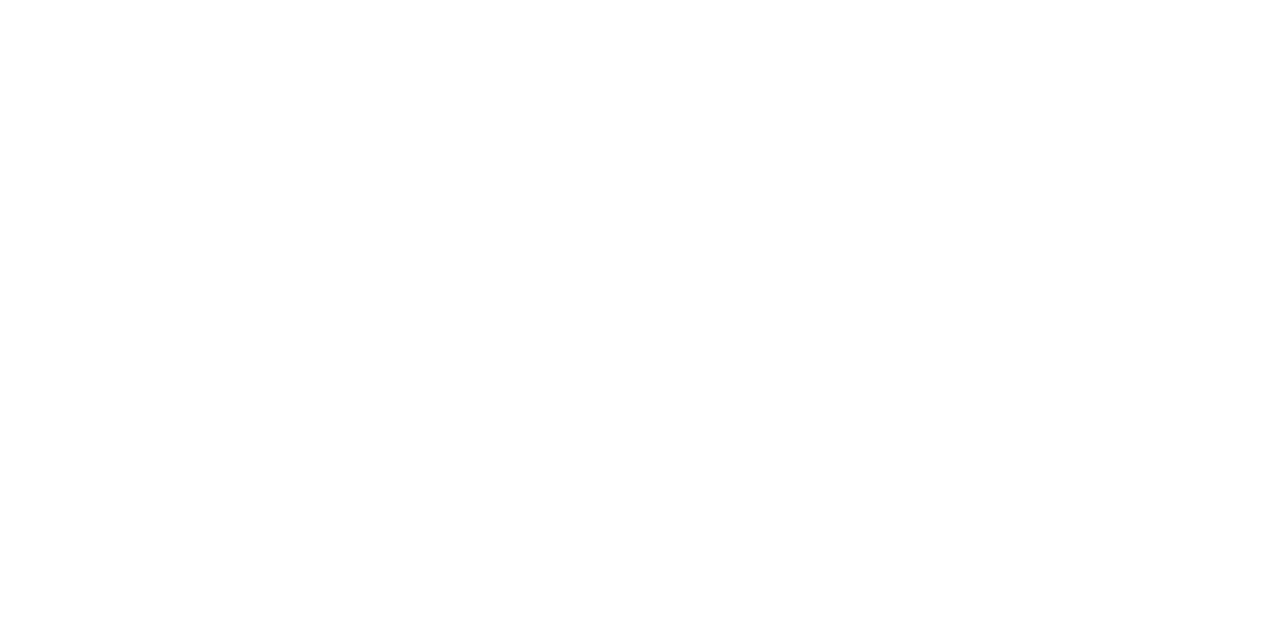
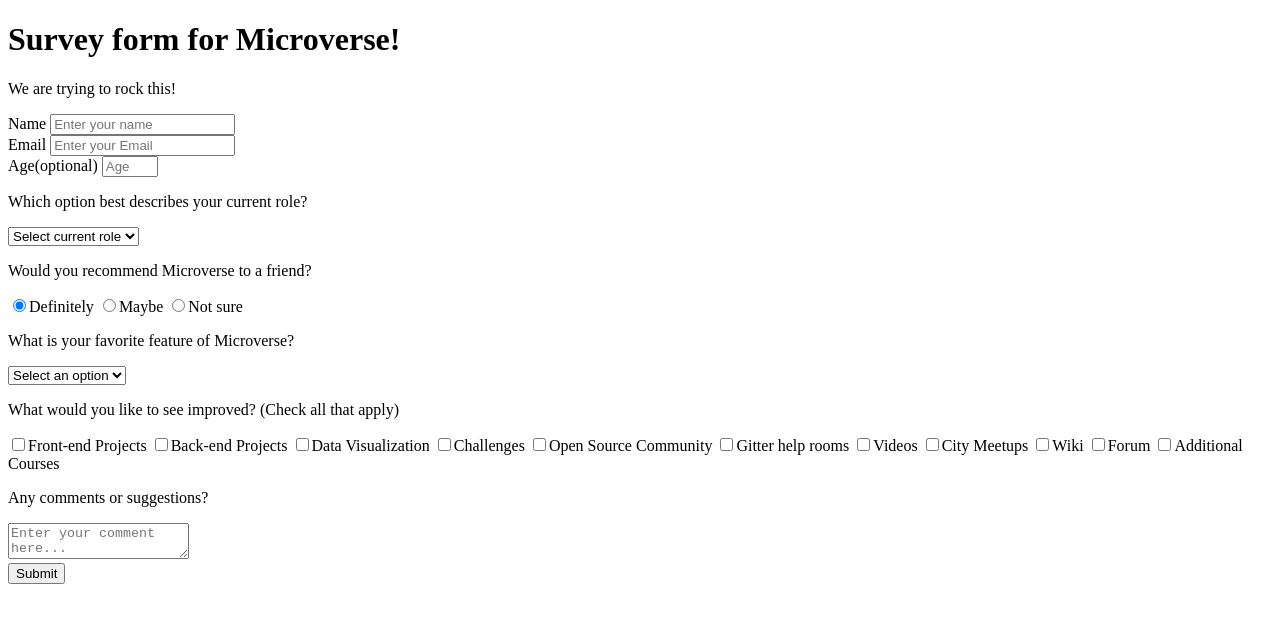
Before and after one commit to comparo-ago/microverseSecChallenge, a plain HTML site: page fcc-test-suite-template-master/index.html in a window 1280 px wide. Drawn offline with Linux system fonts and the light colour scheme.

Commit message:
Changed the HTML

```diff
--- a/fcc-test-suite-template-master/index.html
+++ b/fcc-test-suite-template-master/index.html
@@ -1,26 +1,228 @@
 <!DOCTYPE html>
 <html lang="en">
   <head>
-    <meta charset="UTF-8">
+    <meta charset="UTF-8" />
     <title>Fork Me! FCC: Test Suite Template</title>
-    <link rel="stylesheet" href="css/style.css">
+    <link rel="stylesheet" href="css/style.css" />
   </head>
 
   <body>
+    <div class="container">
+      <h1 id="title">Survey form for Microverse!</h1>
+      <p id="description">We are trying to rock this!</p>
+
+      <form id="survey-form">
+        <div class="form-group">
+          <label id="name-label" for="name">Name</label>
+          <input
+            type="text"
+            name="name"
+            id="name"
+            class="form-control"
+            placeholder="Enter your name"
+            required=""
+          />
+        </div>
+        <div class="form-group">
+          <label id="email-label" for="email">Email</label>
+          <input
+            type="email"
+            name="email"
+            id="email"
+            class="form-control"
+            placeholder="Enter your Email"
+            required=""
+          />
+        </div>
+        <div class="form-group">
+          <label id="number-label" for="number"
+            >Age<span class="clue">(optional)</span></label
+          >
+          <input
+            type="number"
+            name="age"
+            id="number"
+            min="10"
+            max="99"
+            class="form-control"
+            placeholder="Age"
+          />
+        </div>
+        <div class="form-group">
+          <p>Which option best describes your current role?</p>
+          <select id="dropdown" name="role" class="form-control" required="">
+            <option disabled="" selected="" value="">
+              Select current role
+            </option>
+            <option value="student">Student</option>
+            <option value="job">Full Time Job</option>
+            <option value="learner">Full Time Learner</option>
+            <option value="preferNo">Prefer not to say</option>
+            <option value="other">Other</option>
+          </select>
+        </div>
+
+        <div class="form-group">
+          <p>Would you recommend Microverse to a friend?</p>
+          <label>
+            <input
+              name="user-recommend"
+              value="definitely"
+              type="radio"
+              class="input-radio"
+              checked=""
+            />Definitely</label
+          >
+          <label>
+            <input
+              name="user-recommend"
+              value="maybe"
+              type="radio"
+              class="input-radio"
+            />Maybe</label
+          >
+
+          <label
+            ><input
+              name="user-recommend"
+              value="not-sure"
+              type="radio"
+              class="input-radio"
+            />Not sure</label
+          >
+        </div>
+
+        <div class="form-group">
+          <p>What is your favorite feature of Microverse?</p>
+          <select
+            id="most-like"
+            name="mostLike"
+            class="form-control"
+            required=""
+          >
+            <option disabled="" selected="" value="">Select an option</option>
+            <option value="challenges">Challenges</option>
+            <option value="projects">Projects</option>
+            <option value="community">Community</option>
+            <option value="openSource">Open Source</option>
+          </select>
+        </div>
+
+        <div class="form-group">
+          <p>
+            What would you like to see improved?
+            <span class="clue">(Check all that apply)</span>
+          </p>
+
+          <label
+            ><input
+              name="prefer"
+              value="front-end-projects"
+              type="checkbox"
+              class="input-checkbox"
+            />Front-end Projects</label
+          >
+          <label>
+            <input
+              name="prefer"
+              value="back-end-projects"
+              type="checkbox"
+              class="input-checkbox"
+            />Back-end Projects</label
+          >
+          <label
+            ><input
+              name="prefer"
+              value="data-visualization"
+              type="checkbox"
+              class="input-checkbox"
+            />Data Visualization</label
+          >
+          <label
+            ><input
+              name="prefer"
+              value="challenges"
+              type="checkbox"
+              class="input-checkbox"
+            />Challenges</label
+          >
+          <label
+            ><input
+              name="prefer"
+              value="open-source-community"
+              type="checkbox"
+              class="input-checkbox"
+            />Open Source Community</label
+          >
+          <label
+            ><input
+              name="prefer"
+              value="gitter-help-rooms"
+              type="checkbox"
+              class="input-checkbox"
+            />Gitter help rooms</label
+          >
+          <label
+            ><input
+              name="prefer"
+              value="videos"
+              type="checkbox"
+              class="input-checkbox"
+            />Videos</label
+          >
+          <label
+            ><input
+              name="prefer"
+              value="city-meetups"
+              type="checkbox"
+              class="input-checkbox"
+            />City Meetups</label
+          >
+          <label
+            ><input
+              name="prefer"
+              value="wiki"
+              type="checkbox"
+              class="input-checkbox"
+            />Wiki</label
+          >
+          <label
+            ><input
+              name="prefer"
+              value="forum"
+              type="checkbox"
+              class="input-checkbox"
+            />Forum</label
+          >
+          <label
+            ><input
+              name="prefer"
+              value="additional-courses"
+              type="checkbox"
+              class="input-checkbox"
+            />Additional Courses</label
+          >
+        </div>
+
+        <div class="form-group">
+          <p>Any comments or suggestions?</p>
+          <textarea
+            id="comments"
+            class="input-textarea"
+            name="comment"
+            placeholder="Enter your comment here..."
+          ></textarea>
+        </div>
+
+        <div class="form-group">
+          <button type="submit" id="submit" class="submit-button">
+            Submit
+          </button>
+        </div>
+      </form>
+    </div>
     <script src="https://cdn.freecodecamp.org/testable-projects-fcc/v1/bundle.js"></script>
 
-    <!--
-
-    Hello Camper!
-
-    For now, the test suite only works in Chrome!
-    Please read the README below in the JS Editor before beginning.
-    Feel free to delete this message once you have read it.
-    Good luck and Happy Coding!
-
-    - The freeCodeCamp Team
-
-    -->
-    <script  src="js/index.js"></script>
+    <script src="js/index.js"></script>
   </body>
 </html>
```
